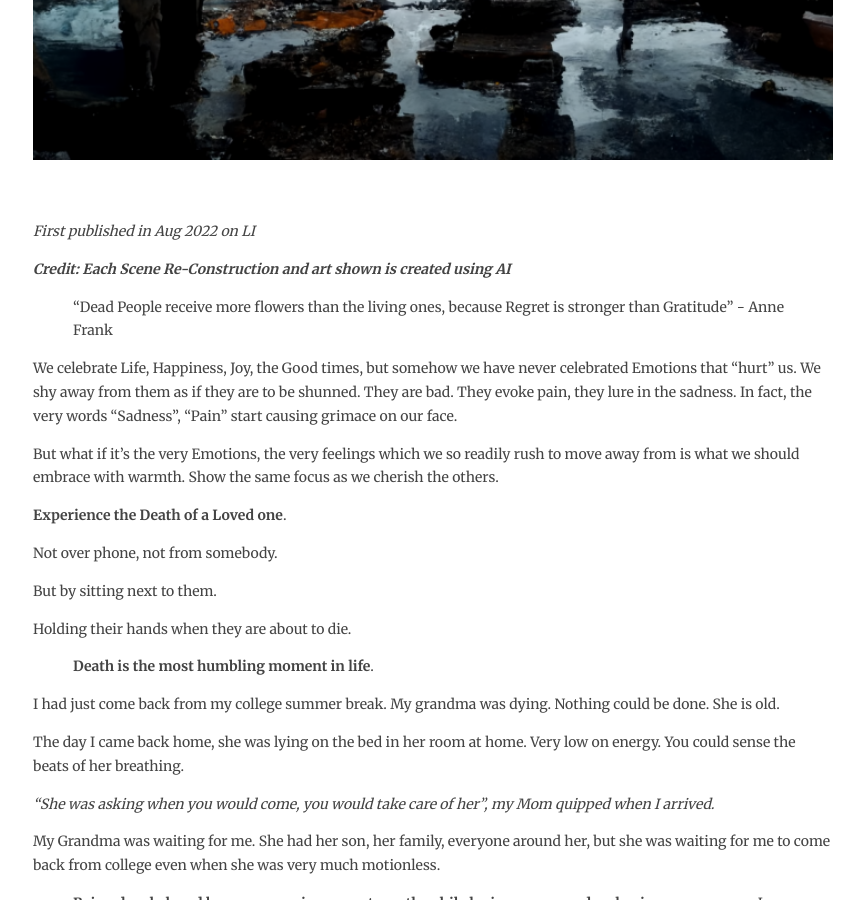
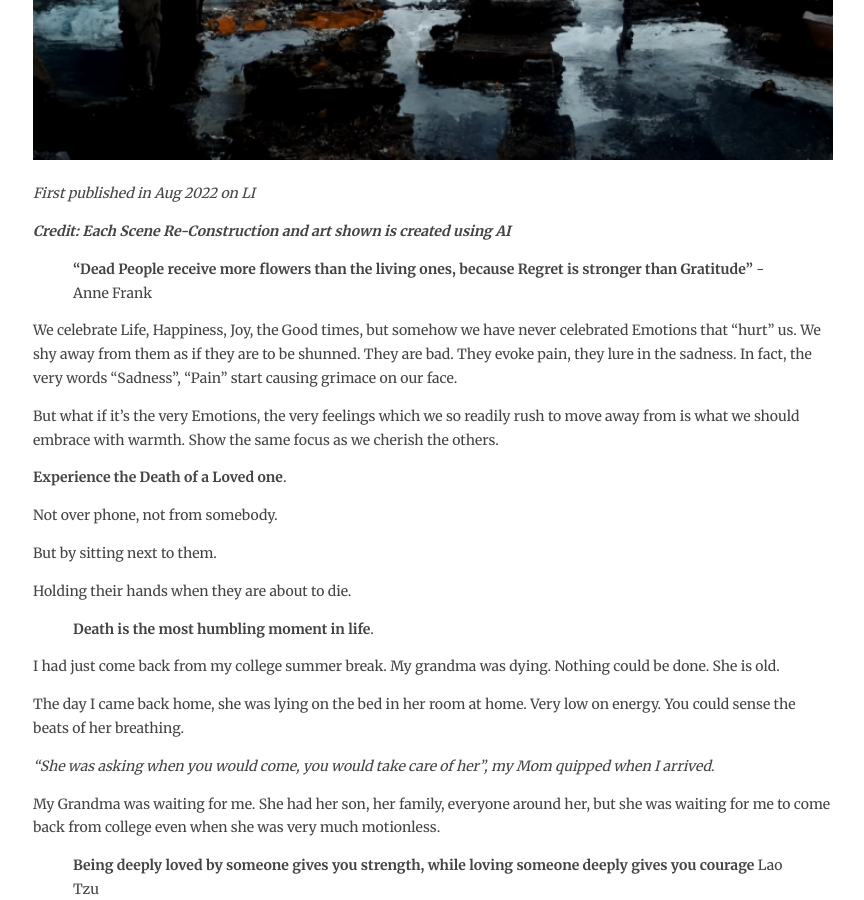
Before and after one commit to trmanish/trmanish.github.io, a Jekyll site: the page built from _posts/2025-02-24-death-sadness.md, in a window 1280 px wide and 900 px high, scrolled down 961 px. Shown: the whole window, without its empty margins (207-1071 px from the left). Built offline with Jekyll 4.4.1, drawn with Linux system fonts in a browser that asks for light colours.

Commit message:
new post

```diff
--- a/_posts/2025-02-24-death-sadness.md
+++ b/_posts/2025-02-24-death-sadness.md
@@ -13,14 +13,13 @@
 
 <img src="/assets/death_sadness/header.jpg" width="100%">
 
-<br> <!-- Additional spacing -->
 
 *First published in Aug 2022 on LI*<br>
 
 ***Credit: Each Scene Re-Construction and art shown is created using AI***<br>
 
-> "Dead People receive more flowers than the living ones, because Regret is stronger than Gratitude" -
->  Anne Frank
+> **"Dead People receive more flowers than the living ones, because Regret is stronger than Gratitude"** -
+>    Anne Frank <br>
 
 We celebrate Life, Happiness, Joy, the Good times, but somehow we have never celebrated Emotions that "hurt" us. We shy away from them as if they are to be shunned. They are bad. They evoke pain, they lure in the sadness. In fact, the very words "Sadness", "Pain" start causing grimace on our face.
 
@@ -42,10 +41,10 @@
 
 *"She was asking when you would come, you would take care of her", my Mom quipped when I arrived.*
 
-My Grandma was waiting for me. She had her son, her family, everyone around her, but she was waiting for me to come back from college even when she was very much motionless.
+My Grandma was waiting for me. She had her son, her family, everyone around her, but she was waiting for me to come back from college even when she was very much motionless. <br>
 
 > **Being deeply loved by someone gives you strength, while loving someone deeply gives you courage**
->  Lao Tzu
+>  Lao Tzu <br>
 
 I couldn't see her lying in bed without much medical help. I requested my Dad to let's get her admitted to hospital.
 
@@ -181,7 +180,7 @@
 
 After few stops, he saw a woman enter his coach, who stood right opposite him. Light brown golden hair, with a carry-on luggage so probably heading to SFO to catch a flight.
 
-<img src="/assets/death_sadness/me.jpg" width="100%">
+<img src="/assets/death_sadness/both.jpg" width="100%">
 
 
 If you commuted early morning in SF subways, getting "greeted" with homeless ppl in every coach was a normal sight. Some of them wanted to "earn" when they ask you for money, by playing and singing a song, a respectable act nevertheless.
```
Also changed, not shown: assets/death_sadness/girl.png (deleted).
